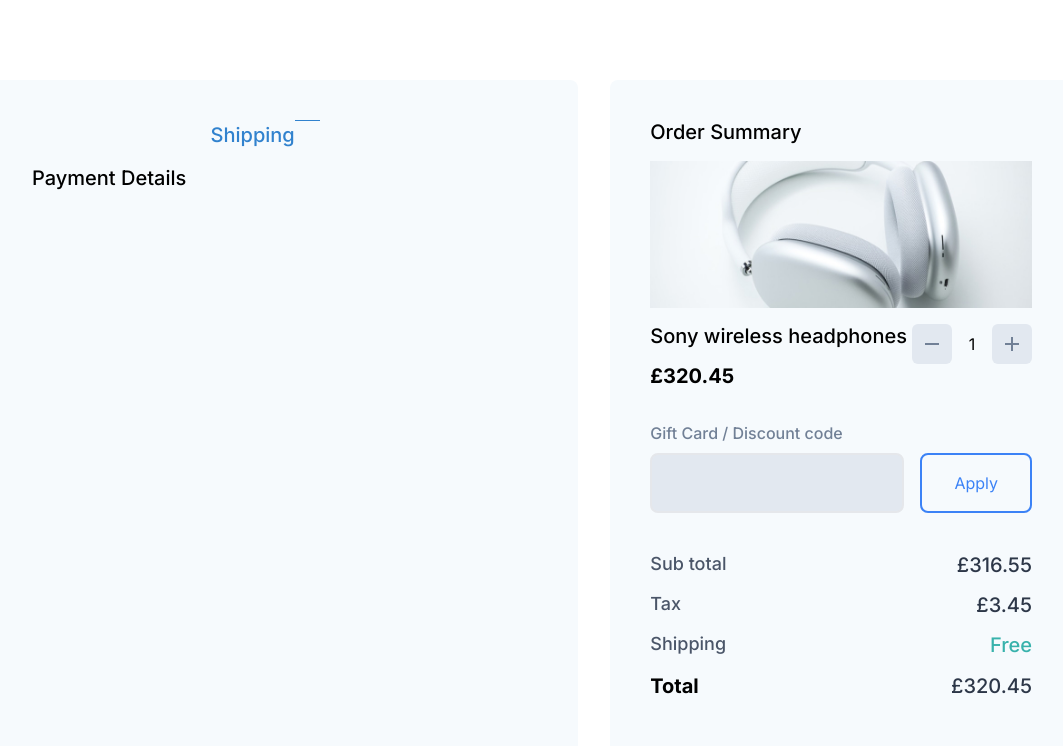
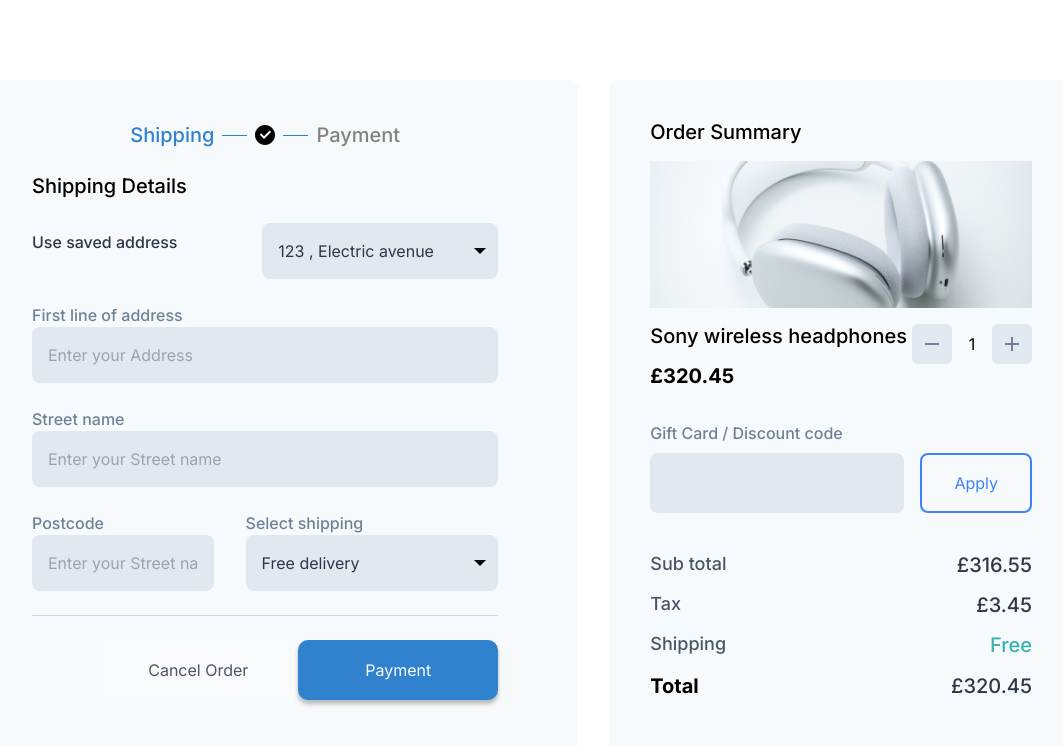
Before and after one commit to rochaian/kirvano-frontend, a Next.js app: page / in a window 1280 px wide. Shown: the top 746 px of the page, without its empty margins (128-1191 px from the left). Built offline with nearby package versions, Linux system fonts and the light colour scheme.

Commit message:
feat: Adicionado componentes para criação do formulário Shipping Details

```diff
--- a/src/app/page.tsx
+++ b/src/app/page.tsx
@@ -1,13 +1,21 @@
 'use client'
-
+import Label from "@/components/atoms/Label";
+import OrderSummary from "@/components/molecules/OrderSummary";
+import LineSvg from '../../public/line.svg';
+import CheckSvg from '../../public/check.svg';
+import CustomSelect from "@/components/atoms/CustomSelect";
+import ValidatedInput from "@/components/atoms/ValidateInput";
 import Button from "@/components/atoms/Button";
-import Label from "@/components/atoms/Label";
-import MyForm from "@/components/molecules/MyForm";
-import NumberPicker from "@/components/molecules/NumberPicker";
-import OrderSummary from "@/components/molecules/OrderSummary";
-import Line from '../../public/line.svg';
 
 export default function Home() {
+
+
+  // Função para validar email
+  const validateAddress = (address: string): boolean => {
+
+    const addressRegex = /^.{5,}$/; // Simples regex para verificar se o campo possui mais de 5 caracteres
+    return addressRegex.test(address);
+  };
 
 
   return (
@@ -19,13 +27,75 @@ export default function Home() {
 
           <div className="col-span-4 bg-[#f6fafd] px-20 py-10 rounded-lg">
 
-            <div className="flex flex-row text-center justify-center">
-              <Label text="Shipping" variant="blue" />
-              <Line/>
+            <div className="flex flex-row items-center text-center justify-center gap-2">
+              <span className="text-[#3182CE] text-[20px] font-medium">Shipping</span>
+              <LineSvg />
+              <CheckSvg />
+              <LineSvg />
+              <span className="text-[#828282] text-[20px] font-medium">Payment</span>
+            </div>
+            <br></br>
+
+            <Label text="Shipping Details" variant="primary" />
+            <br></br>
+            <br></br>
+
+            <div className="flex flex-row justify-between items-center">
+
+              <Label text="Use saved address" variant="tertiary" />
+              <CustomSelect options={[
+                { label: '123 , Electric avenue', value: '1' },
+                { label: 'Opção 2', value: '2' },
+                { label: 'Opção 3', value: '3' },
+              ]} defaultOption="1" />
+            </div>
+
+            <br></br>
+            <Label text="First line of address" variant="quaternary" />
+            <ValidatedInput
+              placeholder="Enter your Address"
+              onValidate={validateAddress}
+            />
+
+            <br></br>
+            <Label text="Street name" variant="quaternary" />
+            <ValidatedInput
+              placeholder="Enter your Street name"
+              onValidate={validateAddress}
+            />
+            <br></br>
+            <div className="grid grid-flow-row-dense grid-cols-7  gap-8 ">
+              <div className="col-span-3">
+                <Label text="Postcode" variant="quaternary" />
+                <ValidatedInput
+                  placeholder="Enter your Street name"
+                  onValidate={validateAddress}
+                />
+              </div>
+
+              <div className="col-span-4">
+                <Label text="Select shipping" variant="quaternary" />
+                <CustomSelect options={[
+                  { label: 'Free delivery', value: '1' },
+                  { label: 'Opção 2', value: '2' },
+                  { label: 'Opção 3', value: '3' },
+                ]} defaultOption="1" />
+              </div>
 
             </div>
+            <br></br>
 
-            <Label text="Payment Details" variant="primary" />
+            <hr className="border-t-1 border-gray-300"></hr>
+            <br></br>
+
+            <div className="flex justify-end">
+              <Button label="Cancel Order" variant="secondary"></Button>
+
+              <Button label="Payment" variant="primary"></Button>
+            </div>
+
+
+
           </div>
 
 
--- a/src/components/atoms/Button.tsx
+++ b/src/components/atoms/Button.tsx
@@ -10,7 +10,7 @@ type ButtonProps = {
 const Button: React.FC<ButtonProps> = ({ label, onClick, variant = 'primary' }) => {
   const buttonClass = classNames('p-2 text-base', {
     'bg-[#3182CE] text-[#F7FBFC] shadow-custom': variant === 'primary',
-    'bg-gray-200 text-[#4A5568]': variant === 'secondary',
+    'bg-[#f8fafc] text-[#4A5568]': variant === 'secondary',
   });
 
   const customStyles = classNames(
--- /dev/null
+++ b/src/components/atoms/CustomSelect.tsx
@@ -0,0 +1,40 @@
+import React from 'react';
+import SelectIconSvg from '../../../public/select-icon.svg'
+
+// Definindo o tipo das opções do seletor
+interface Option {
+    label: string;
+    value: string;
+}
+
+// Propriedades para o componente CustomSelect
+interface CustomSelectProps {
+    options: Option[]; // Uma lista de opções
+    defaultOption: string; // O valor padrão do seletor
+}
+
+const CustomSelect: React.FC<CustomSelectProps> = ({ options, defaultOption }) => {
+    return (
+        <div className='relative'>
+
+            <select
+                className="w-full bg-[#E2E8F0] text-[#2D3748] rounded-lg pl-4 pr-16 py-4 focus:outline-none focus:ring-2 focus:ring-blue-500 appearance-none"
+                defaultValue={defaultOption}
+            >
+                {options.map((option, index) => (
+                    <option key={index} value={option.value}>
+                        {option.label}
+                    </option>
+                ))}
+            </select>
+
+            <div className="absolute inset-y-0 right-0 flex items-center pr-3 pointer-events-none">
+                <SelectIconSvg/>
+            </div>
+        </div>
+
+
+    );
+};
+
+export default CustomSelect;
--- /dev/null
+++ b/src/components/atoms/ValidateInput.tsx
@@ -0,0 +1,38 @@
+import React, { useState } from 'react';
+import CheckSvg from '../../../public/check.svg'; // Ícone para validação bem-sucedida
+
+interface ValidatedInputProps {
+  placeholder: string;
+  onValidate: (value: string) => boolean; // Função de validação personalizada
+}
+
+const ValidatedInput: React.FC<ValidatedInputProps> = ({ placeholder, onValidate }) => {
+  const [value, setValue] = useState('');
+  const isValid = onValidate(value); // Verificar a validação com a função personalizada
+
+  const handleChange = (e: React.ChangeEvent<HTMLInputElement>) => {
+    setValue(e.target.value);
+  };
+
+  return (
+    <div className="relative">
+      <input
+        type="text"
+        placeholder={placeholder}
+        value={value}
+        onChange={handleChange}
+        className={`w-full bg-[#E2E8F0] text-[#2D3748] rounded-lg px-4 py-4
+                    focus:outline-none focus:ring-2 focus:ring-blue-500`}
+      />
+      {isValid && ( // Exibe o ícone quando a validação é bem-sucedida
+        <div
+          className="absolute inset-y-0 right-0 flex items-center pr-4"
+        >
+          <CheckSvg/>
+        </div>
+      )}
+    </div>
+  );
+};
+
+export default ValidatedInput;
```
Also changed, not shown: public/select-icon.svg (added).
